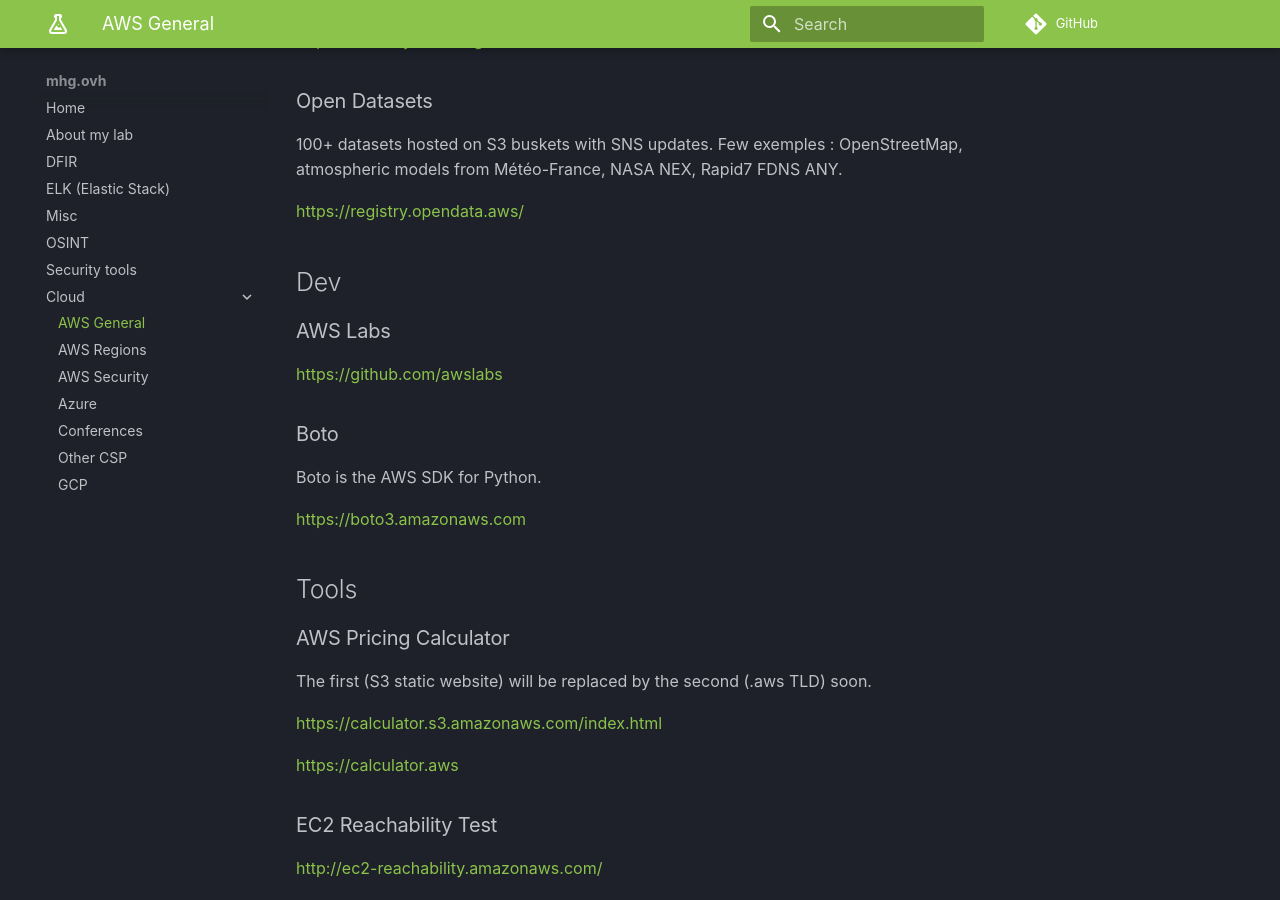
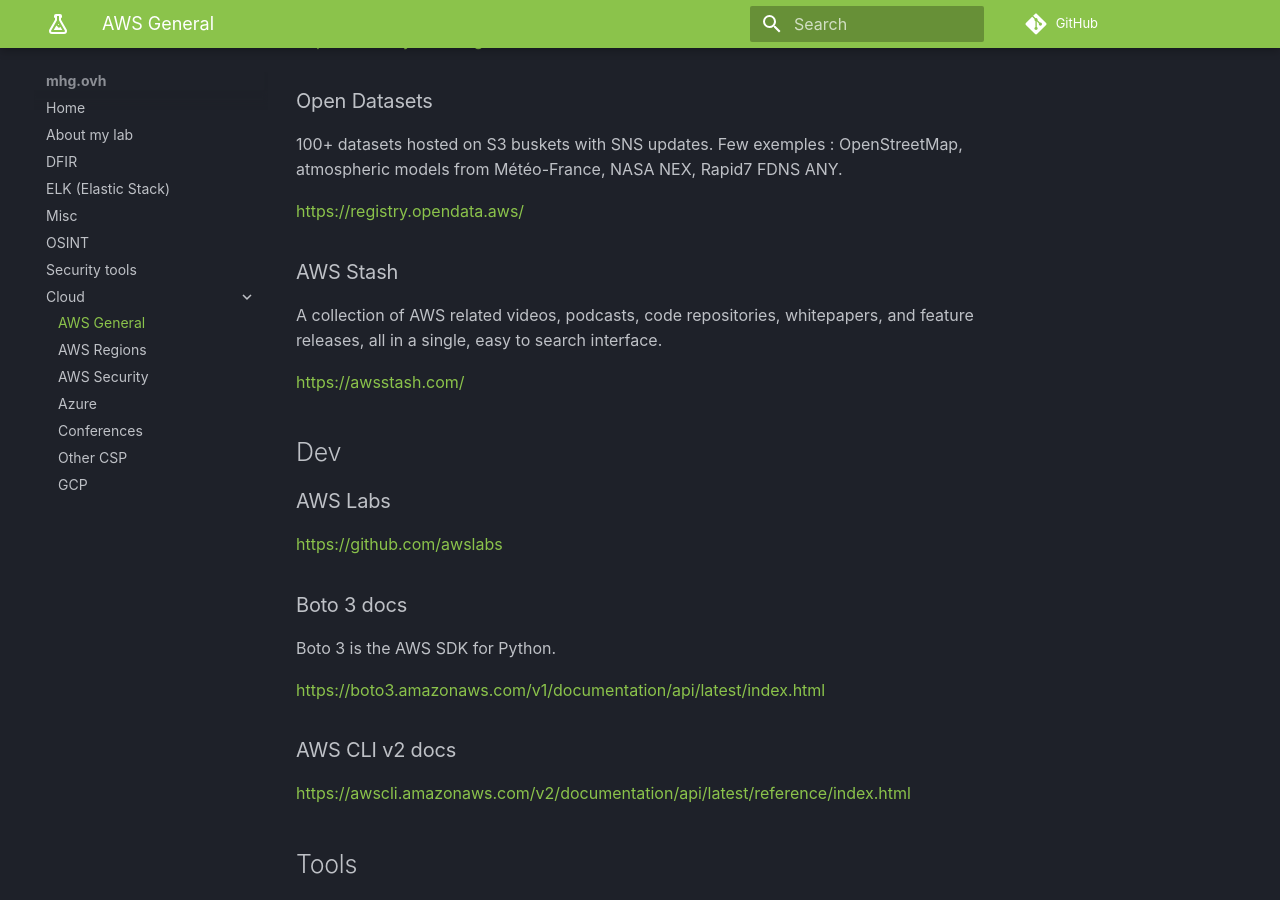
Before and after one commit to mhg-ovh/mhg.ovh, an MkDocs documentation site: the page built from docs/Cloud/aws-general.md, in a window 1280 px wide and 900 px high, scrolled down 2292 px. Built offline with MkDocs 1.6.1 and Material for MkDocs 9.7.7, drawn with Linux system fonts in a browser that asks for light colours; comment, search, counter and statistics services are not loaded; some of the changed text lies outside the part shown.

Commit message:
Add links in AWS-general, AWS-security, Azure, Conferences

```diff
--- a/docs/Cloud/aws-general.md
+++ b/docs/Cloud/aws-general.md
@@ -94,17 +94,27 @@ This workshop will teach you the basics of the python programming language using
 
 <https://registry.opendata.aws/>
 
+### AWS Stash
+
+A collection of AWS related videos, podcasts, code repositories, whitepapers, and feature releases, all in a single, easy to search interface.
+
+<https://awsstash.com/>
+
 ## Dev
 
 ### AWS Labs
 
 <https://github.com/awslabs>
 
-### Boto
+### Boto 3 docs
 
-Boto is the AWS SDK for Python.
+Boto 3 is the AWS SDK for Python.
 
-<https://boto3.amazonaws.com>
+<https://boto3.amazonaws.com/v1/documentation/api/latest/index.html>
+
+### AWS CLI v2 docs
+
+<https://awscli.amazonaws.com/v2/documentation/api/latest/reference/index.html>
 
 ## Tools
 
@@ -206,6 +216,12 @@ This online tool estimates the network latency from your browser to Amazon Web S
 
 <https://www.cloudping.cloud/aws>
 
+### Cloudkeeper
+
+Cloudkeeper is a standalone CLI tool that periodically collects a list of resources in cloud accounts, provides metrics about them, and can clean them up.
+
+<https://github.com/mesosphere/cloudkeeper>
+
 ## Cloud training platforms
 
 A Cloud Guru : <https://acloud.guru>
@@ -257,3 +273,7 @@ I’m often asked by many colleagues, friends, or Twitter followers where to sta
 ### The million dollar engineering problem
 
 <https://segment.com/blog/the-million-dollar-eng-problem>
+
+### Anatomy of AWS Lambda
+
+<https://dev.to/sosnowski/anatomy-of-aws-lambda-1i1e>
```
Also changed, not shown: README.md (+1 -2 lines), docs/Cloud/aws-security.md (+10 -0 lines), docs/Cloud/azure.md (+4 -0 lines), docs/Cloud/conferences.md (+4 -2 lines), docs/index.md (+1 -1 lines).
